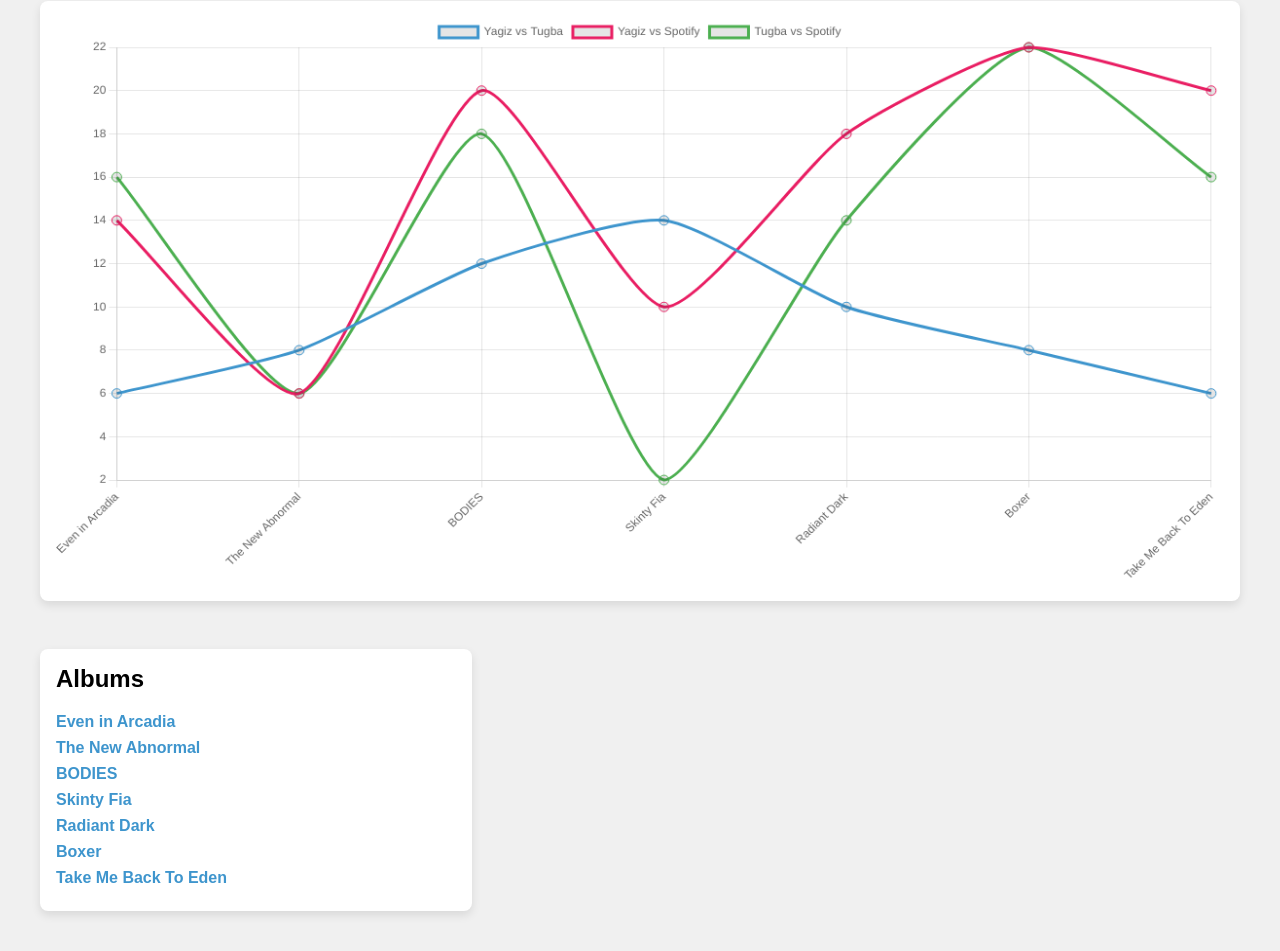
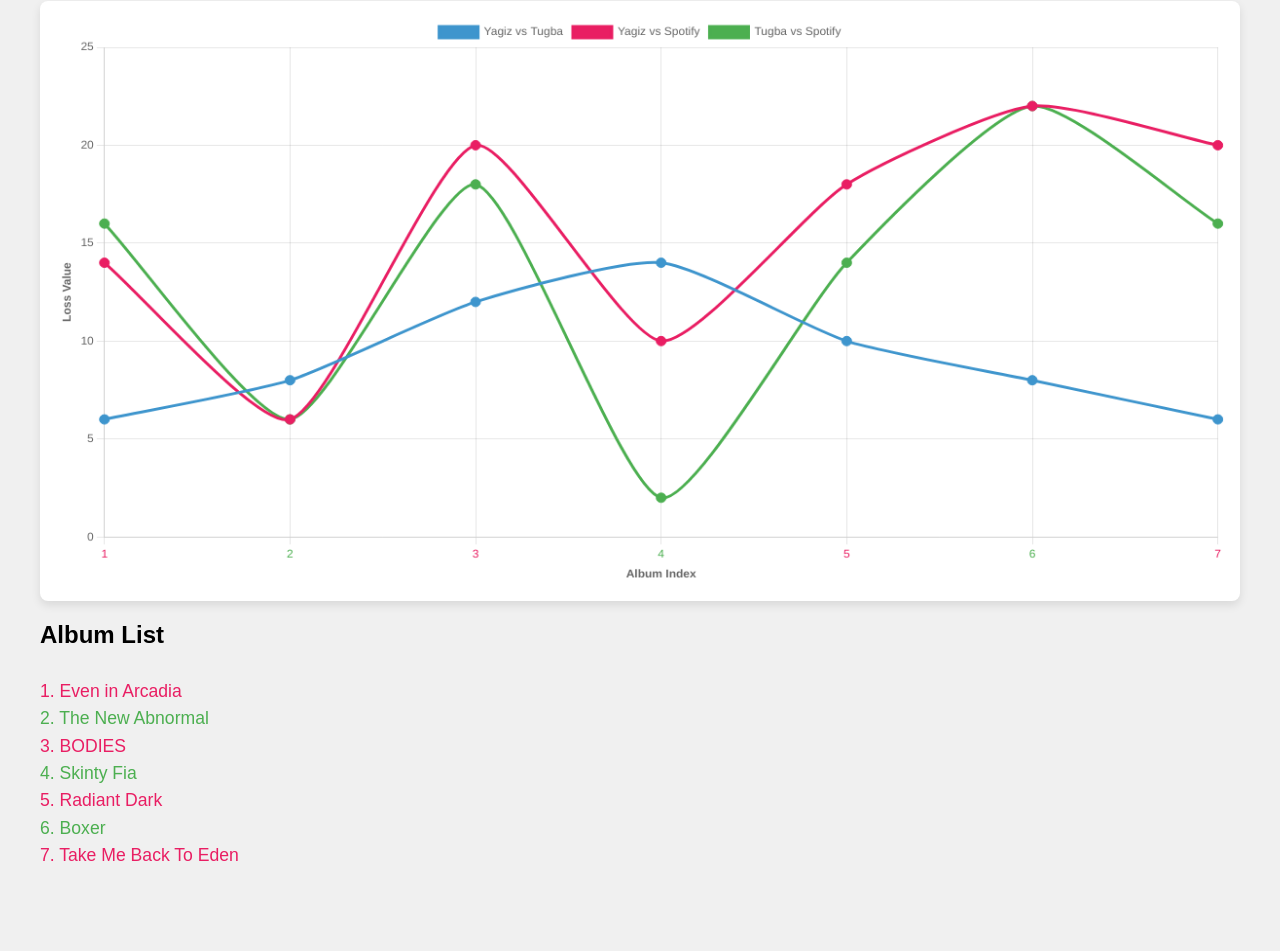
Before and after one commit to tugbatumer/album_ranking, a plain HTML site: page index.html in a window 1280 px wide. Shown: the part 119-1070 px from the top of the page. After the commit the page ends 1041 px from the top, so only its background shows below. Drawn offline with nearby package versions, Linux system fonts and the light colour scheme.

Commit message:
Eighth try

```diff
--- a/index.html
+++ b/index.html
@@ -10,7 +10,6 @@
       background: #f0f0f0;
       padding: 2rem;
     }
-
     canvas {
       max-height: 600px;
       background: #fff;
@@ -18,37 +17,18 @@
       border-radius: 8px;
       box-shadow: 0 4px 10px rgba(0,0,0,0.1);
     }
-
     #album-list {
-      margin-top: 3rem;
-      background: #fff;
-      padding: 1rem;
-      border-radius: 8px;
-      box-shadow: 0 4px 10px rgba(0,0,0,0.1);
-      max-width: 400px;
+      margin-top: 2rem;
+      padding-left: 0;
+      list-style: none;
+      max-width: 800px;
     }
-
-    #album-list h2 {
-      margin-top: 0;
+    #album-list li {
+      font-size: 1.1rem;
+      margin: 0.4rem 0;
+      cursor: pointer;
     }
-
-    #album-list ul {
-      list-style: none;
-      padding: 0;
-      margin: 0;
-    }
-
-    #album-list li {
-      margin: 0.5rem 0;
-    }
-
-    #album-list a {
-      text-decoration: none;
-      color: #3e95cd;
-      font-weight: bold;
-    }
-
-    #album-list a:hover {
+    #album-list li:hover {
       text-decoration: underline;
     }
   </style>
@@ -57,26 +37,28 @@
   <h1>Disagreement Loss per Album</h1>
   <canvas id="lossChart" width="800" height="400"></canvas>
 
-  <div id="album-list">
-    <h2>Albums</h2>
-    <ul id="album-links"></ul>
-  </div>
+  <h2>Album List</h2>
+  <ul id="album-list"></ul>
 
   <script>
     fetch('albums.json')
       .then(response => response.json())
       .then(data => {
-      // Chart
         const ctx = document.getElementById('lossChart').getContext('2d');
+
+        // Use numerical x-axis labels: 1, 2, 3...
+        const xLabels = data.map((_, i) => i + 1);
+
         new Chart(ctx, {
           type: 'line',
           data: {
-          labels: data.map(d => d.album),
+            labels: xLabels,
             datasets: [
               {
                 label: 'Yagiz vs Tugba',
                 data: data.map(d => d.loss_y_vs_t),
                 borderColor: '#3e95cd',
+                backgroundColor: '#3e95cd',
                 fill: false,
                 tension: 0.2,
                 pointRadius: 5
@@ -84,7 +66,8 @@
               {
                 label: 'Yagiz vs Spotify',
                 data: data.map(d => d.loss_y_vs_s),
-              borderColor: '#e91e63',
+                borderColor: '#e91e63', // red
+                backgroundColor: '#e91e63',
                 fill: false,
                 tension: 0.2,
                 pointRadius: 5
@@ -92,7 +75,8 @@
               {
                 label: 'Tugba vs Spotify',
                 data: data.map(d => d.loss_t_vs_s),
-              borderColor: '#4caf50',
+                borderColor: '#4caf50', // green
+                backgroundColor: '#4caf50',
                 fill: false,
                 tension: 0.2,
                 pointRadius: 5
@@ -102,29 +86,48 @@
           options: {
             responsive: true,
             plugins: {
-            legend: {
-              position: 'top'
-            }
+              legend: { position: 'top' },
+              tooltip: { mode: 'index' }
             },
             scales: {
               x: {
                 ticks: {
-                maxRotation: 90,
-                minRotation: 45
+                  callback: function(value, index) {
+                    return index % 2 === 0
+                      ? `${index + 1}` // Red
+                      : `${index + 1}`; // Green
+                  },
+                  color: function(context) {
+                    return context.index % 2 === 0 ? '#e91e63' : '#4caf50';
+                  }
+                },
+                title: {
+                  display: true,
+                  text: 'Album Index',
+                  font: { weight: 'bold' }
+                }
+              },
+              y: {
+                beginAtZero: true,
+                title: {
+                  display: true,
+                  text: 'Loss Value',
+                  font: { weight: 'bold' }
                 }
               }
             }
           }
         });
 
-      // Vertical clickable album list
-      const albumList = document.getElementById('album-links');
-      data.forEach(album => {
-        const li = document.createElement('li');
+        // Build album list
+        const albumList = document.getElementById('album-list');
+        albumList.innerHTML = data.map((album, idx) => {
+          const color = idx % 2 === 0 ? '#e91e63' : '#4caf50';
           const albumSlug = album.album.toLowerCase().replace(/ /g, '-').replace(/[^\w-]/g, '');
-        li.innerHTML = `<a href="album.html?album=${albumSlug}">${album.album}</a>`;
-        albumList.appendChild(li);
-      });
+          return `<li style="color: ${color};" onclick="window.location.href='album.html?album=${albumSlug}'">
+            ${idx + 1}. ${album.album}
+          </li>`;
+        }).join('');
       });
   </script>
 </body>
```
Lines whose indentation alone changed are shown as unchanged.
